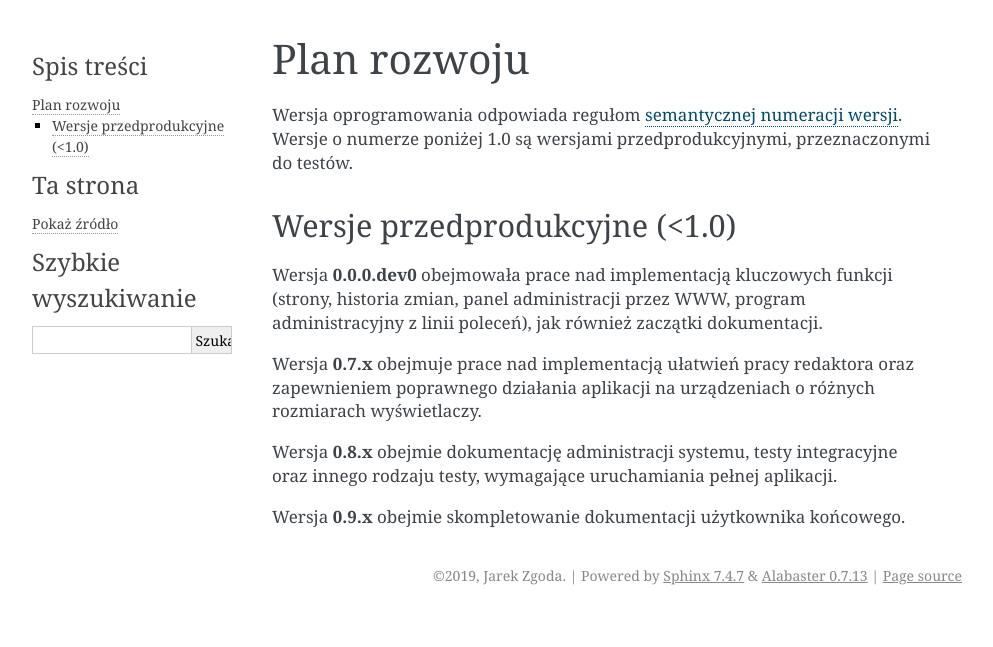
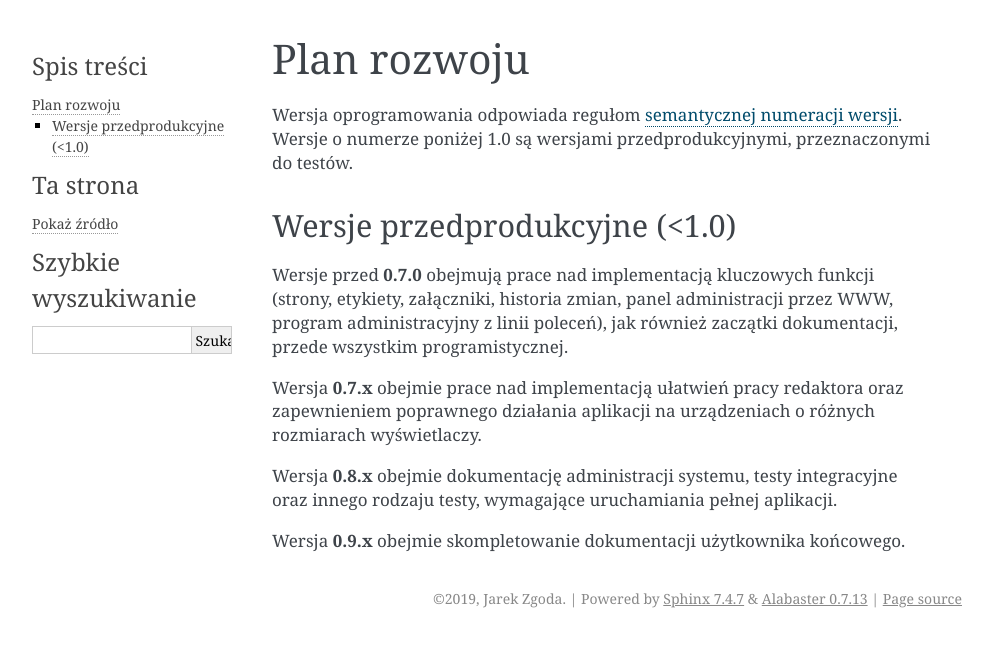
Before and after one commit to zgoda/bip, a Sphinx documentation site: the page built from docs/roadmap.rst, in a window 1280 px wide. Shown: the top 647 px of the page, without its empty margins (148-1141 px from the left). Built offline with Sphinx 7.4.7, drawn with Linux system fonts in a browser that asks for light colours.

Commit message:
Changed versioning scheme

```diff
--- a/docs/roadmap.rst
+++ b/docs/roadmap.rst
@@ -6,9 +6,9 @@ Wersja oprogramowania odpowiada regułom `semantycznej numeracji wersji <https:/
 Wersje przedprodukcyjne (<1.0)
 ------------------------------
 
-Wersja **0.0.0.dev0** obejmowała prace nad implementacją kluczowych funkcji (strony, historia zmian, panel administracji przez WWW, program administracyjny z linii poleceń), jak również zaczątki dokumentacji.
+Wersje przed **0.7.0** obejmują prace nad implementacją kluczowych funkcji (strony, etykiety, załączniki, historia zmian, panel administracji przez WWW, program administracyjny z linii poleceń), jak również zaczątki dokumentacji, przede wszystkim programistycznej.
 
-Wersja **0.7.x** obejmuje prace nad implementacją ułatwień pracy redaktora oraz zapewnieniem poprawnego działania aplikacji na urządzeniach o różnych rozmiarach wyświetlaczy.
+Wersja **0.7.x** obejmie prace nad implementacją ułatwień pracy redaktora oraz zapewnieniem poprawnego działania aplikacji na urządzeniach o różnych rozmiarach wyświetlaczy.
 
 Wersja **0.8.x** obejmie dokumentację administracji systemu, testy integracyjne oraz innego rodzaju testy, wymagające uruchamiania pełnej aplikacji.
 
--- a/src/bip/__version__.py
+++ b/src/bip/__version__.py
@@ -1,5 +1,4 @@
-# noqa
-__version__ = '0.7.0'
+__version__ = '0.5.0'
 
 
 def get_version():
```
